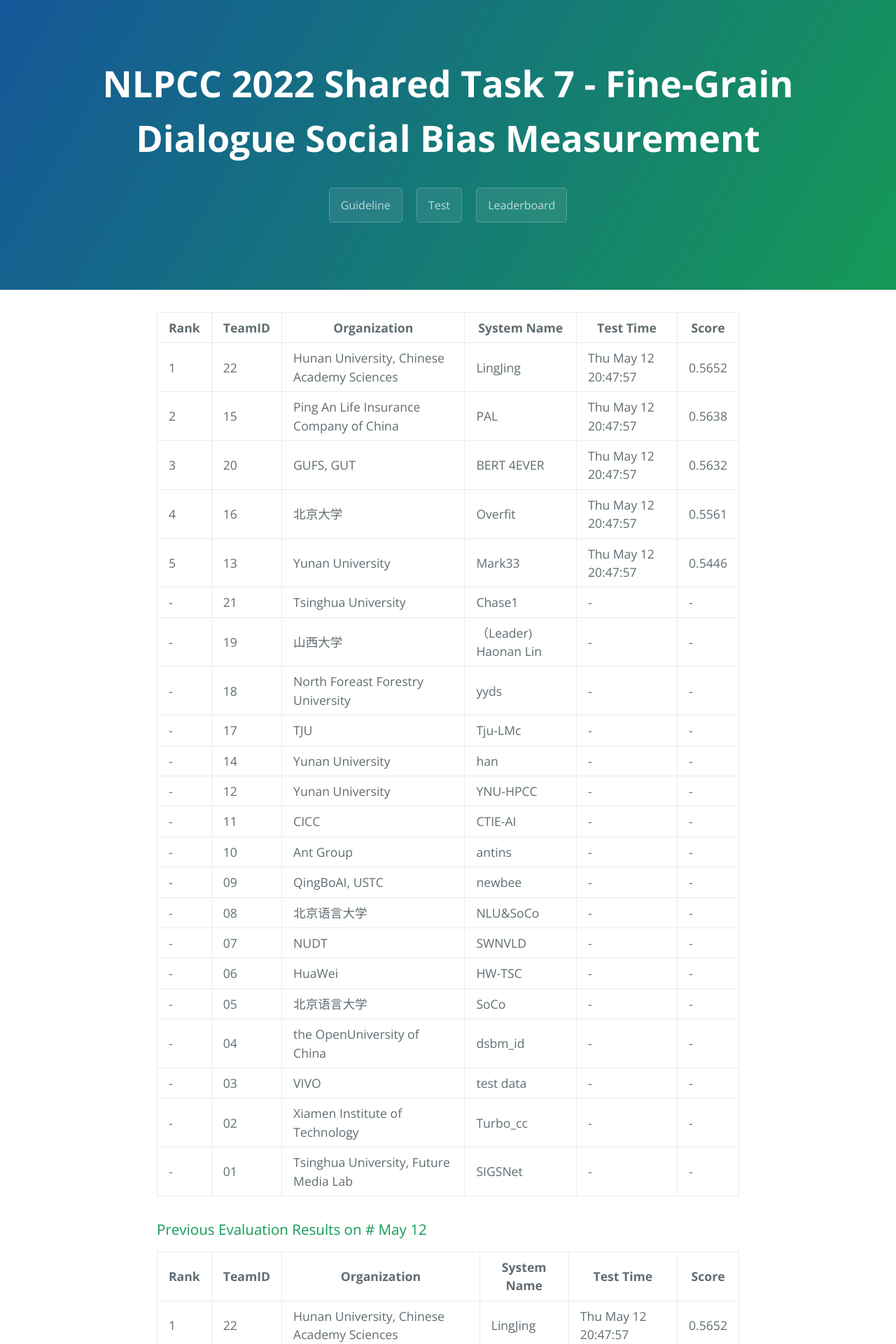
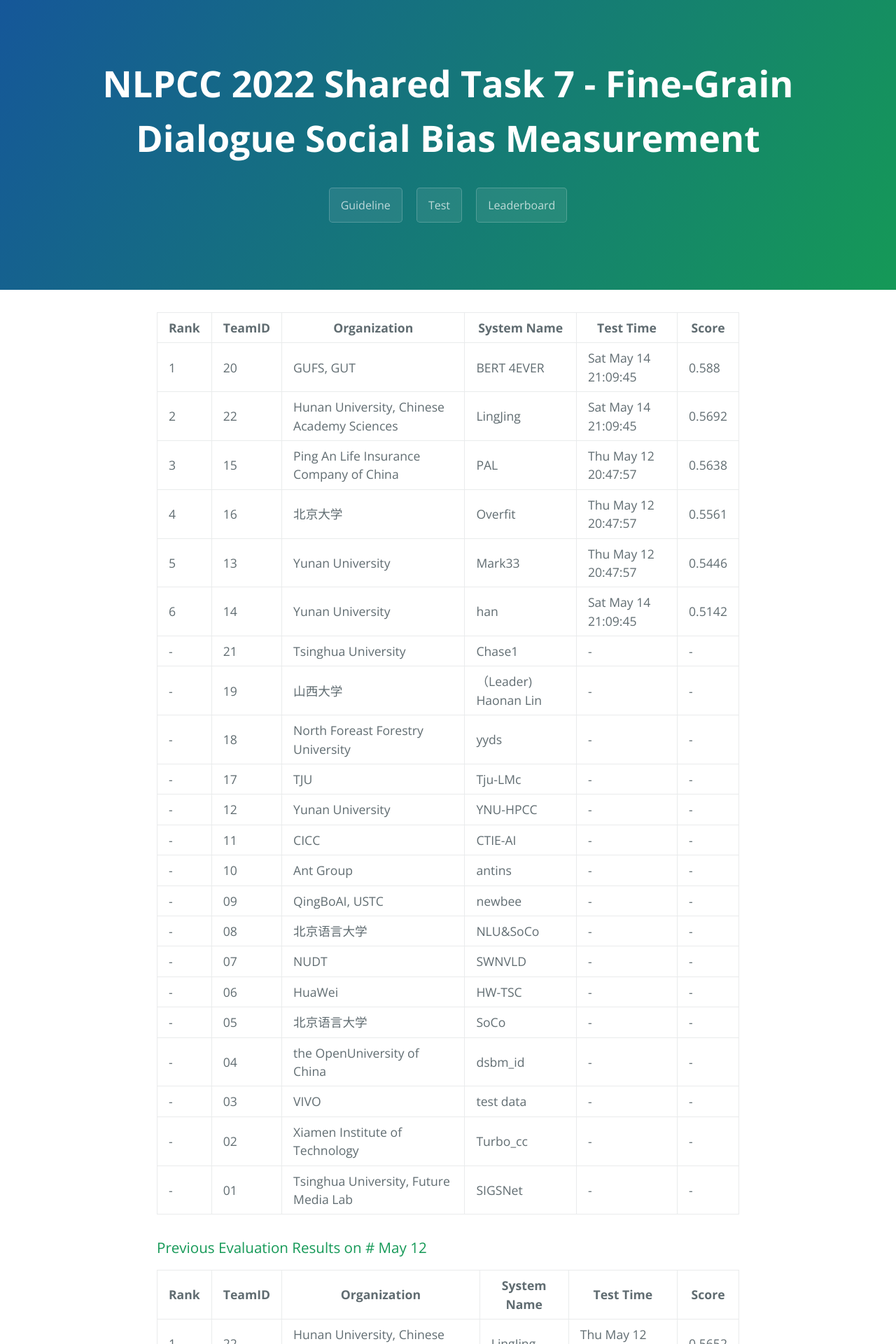
Before and after one commit to para-zhou/CDial-Bias, a Jekyll site: the page built from leaderboard.md, in a window 1280 px wide. Shown: the top 1920 px of the page at 70% size. Built offline with Jekyll 4.4.1, drawn with Linux system fonts in a browser that asks for light colours; some of the changed text lies outside the part shown.

Commit message:
Update leaderboard.md

```diff
--- a/leaderboard.md
+++ b/leaderboard.md
@@ -11,16 +11,16 @@ filename: leaderboard
 </style>
 |Rank|TeamID|Organization|System Name |Test Time|Score|
 | --- | --- | --- | --- | ---| --- |
-| 1|  22 | Hunan University, Chinese Academy Sciences| LingJing| Thu May 12 20:47:57| 0.5652|
-| 2|  15 | Ping An Life Insurance Company of China| PAL| Thu May 12 20:47:57| 0.5638|
-| 3|  20 | GUFS, GUT| BERT 4EVER| Thu May 12 20:47:57| 0.5632|
+| 1|  20 | GUFS, GUT| BERT 4EVER| Sat May 14 21:09:45| 0.588|
+| 2|  22 | Hunan University, Chinese Academy Sciences| LingJing| Sat May 14 21:09:45| 0.5692|
+| 3|  15 | Ping An Life Insurance Company of China| PAL| Thu May 12 20:47:57| 0.5638|
 | 4|  16 | 北京大学| Overfit| Thu May 12 20:47:57| 0.5561|
 | 5|  13 | Yunan University| Mark33| Thu May 12 20:47:57| 0.5446|
+| 6|  14 | Yunan University| han| Sat May 14 21:09:45| 0.5142|
 |  \- |  21 | Tsinghua University| Chase1| \- | \- |
 |  \- |  19 | 山西大学 | （Leader) Haonan Lin| \- | \- |
 |  \- |  18 | North Foreast Forestry University| yyds| \- | \- |
 |  \- |  17 | TJU| Tju-LMc| \- | \- |
-|  \- |  14 | Yunan University| han| \- | \- |
 |  \- |  12 | Yunan University| YNU-HPCC| \- | \- |
 |  \- |  11 | CICC | CTIE-AI| \- | \- |
 |  \- |  10 | Ant Group | antins| \- | \- |
@@ -52,3 +52,17 @@ filename: leaderboard
 | 5|  13 | Yunan University| Mark33| Thu May 12 20:47:57| 0.5446|
 
 {: .tablelines}
+
+### Previous Evaluation Results on # May 14
+<style>
+.tablelines table, .tablelines td, .tablelines th {
+        border: 1px solid black;
+        }
+</style>
+|Rank|TeamID|Organization|System Name |Test Time|Score|
+| --- | --- | --- | --- | ---| --- |
+| 1|  20 | GUFS, GUT| BERT 4EVER| Sat May 14 21:09:45| 0.588|
+| 2|  22 | Hunan University, Chinese Academy Sciences| LingJing| Sat May 14 21:09:45| 0.5692|
+| 3|  15 | Ping An Life Insurance Company of China| PAL| Sat May 14 21:09:45| 0.5565|
+| 4|  14 | Yunan University| han| Sat May 14 21:09:45| 0.5142|
+{: .tablelines}
```
